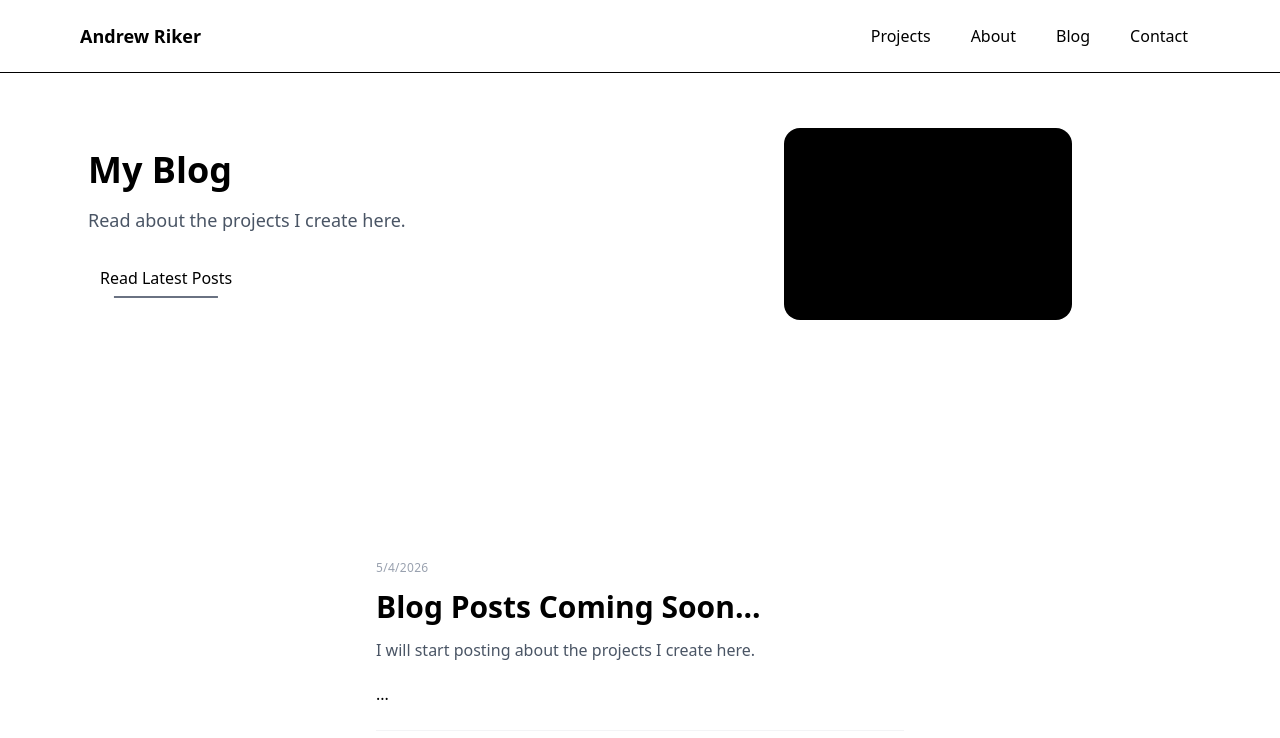
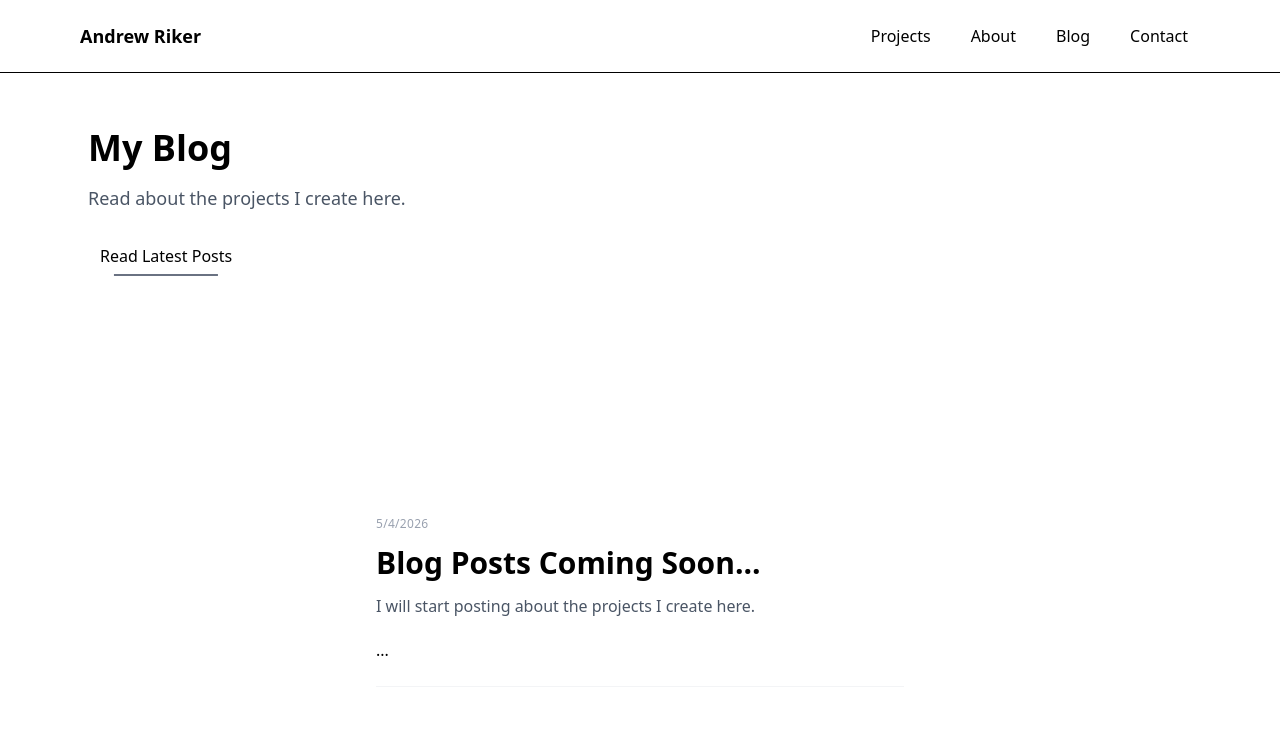
Before and after one commit to ZippyDaFish/digital-portfolio, a SvelteKit app: page /blog in a window 1280 px wide. Shown: the top 738 px of the page. Built offline with nearby package versions, Linux system fonts and the light colour scheme.

Commit message:
minor fix

```diff
--- a/src/routes/blog/+page.svelte
+++ b/src/routes/blog/+page.svelte
@@ -34,12 +34,6 @@
                 group-hover:after:bg-black">
                 Read Latest Posts
             </a>
-        </div>
-    </div>
-
-    <div class="flex justify-center">
-        <div class="group relative w-72 h-48 rounded-2xl overflow-hidden">
-            <span class="absolute inset-0 bg-black scale-101 transition-transform duration-300 group-hover:scale-105"></span>
         </div>
     </div>
 </section>
```
